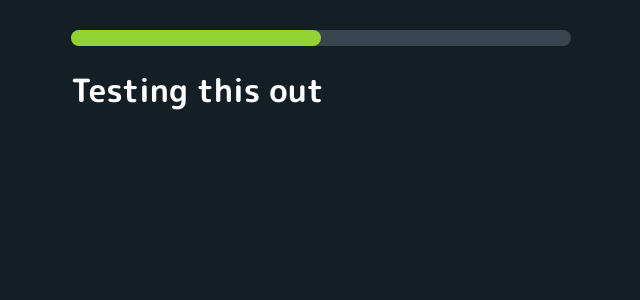
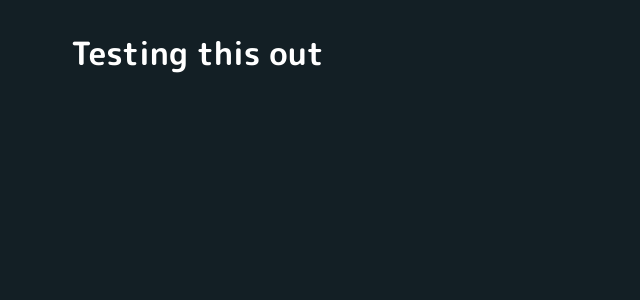
Before and after one commit to kylewelch/React, a React (Vite) app: page / in a window 1280 px wide. Shown: the top 300 px of the page, without its empty margins (319-959 px from the left). Built offline with nearby package versions, Linux system fonts and the light colour scheme.

Commit message:
first commit for this branch

```diff
--- a/src/App.css
+++ b/src/App.css
@@ -12,19 +12,3 @@ main {
   max-width: 500px;
   margin: 30px auto;
 }
-
-.progress {
-  height: 16px;
-  width: 100%;
-  background: #38454F;
-  border-radius: 8px;
-}
-
-.progress-bar {
-  height: 16px;
-  width: 50%;
-  background: #92D333;
-  border-radius: 8px;
-}
-
-/* Test */
--- a/src/App.jsx
+++ b/src/App.jsx
@@ -3,9 +3,6 @@ import './App.css';
 export default function App() {
   return (
     <main>
-      <div className="progress">
-        <div className="progress-bar"></div>
-      </div>
       <h1>Testing this out</h1>
     </main>
   )
```
